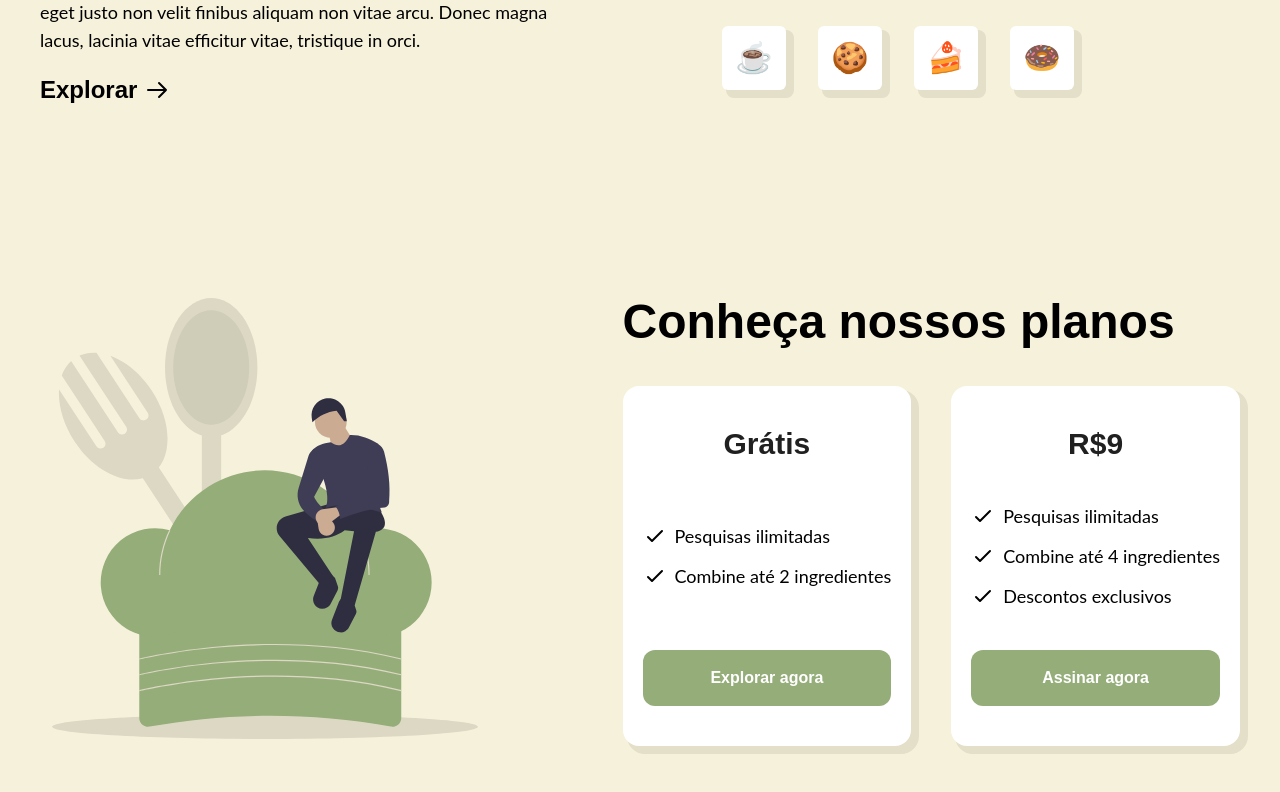
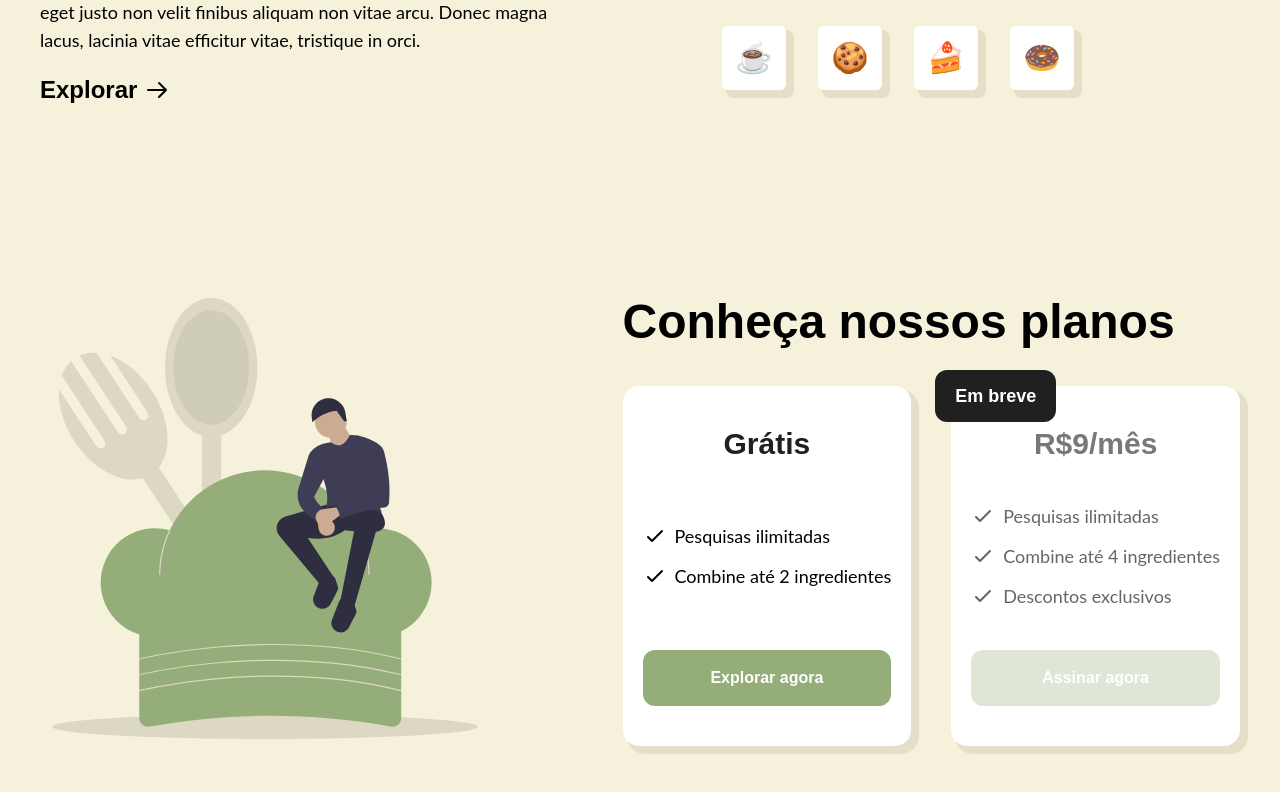
Before and after one commit to filipeveronezi/compleat, a Next.js app: page / in a window 1280 px wide. Shown: the part 386-1178 px from the top of the page. Built offline with nearby package versions, Linux system fonts and the light colour scheme.

Commit message:
feat: create disabled and disclaimer prop to plan card

```diff
--- a/src/modules/Landing/Plans/PlanCard/index.tsx
+++ b/src/modules/Landing/Plans/PlanCard/index.tsx
@@ -6,12 +6,30 @@ interface Props {
   title: string
   features: string[]
   buttonText: string
+  disclaimer?: string
+  disabled?: boolean
 }
 
-export const PlanCard = ({ title, features, buttonText }: Props) => {
+export const PlanCard = ({
+  title,
+  features,
+  buttonText,
+  disclaimer,
+  disabled
+}: Props) => {
   return (
-    <Card>
-      <div className="flex flex-col w-full h-full gap-10 items-center justify-between">
+    <Card className="relative">
+      <>
+        {disclaimer && (
+          <div className="bg-black rounded-xl px-5 py-3 absolute -top-4 -left-4">
+            <p className="text-white font-bold text-lg">{disclaimer}</p>
+          </div>
+        )}
+        <div
+          className={`flex flex-col w-full h-full gap-10 items-center justify-between ${
+            disabled ? 'opacity-60' : ''
+          }`}
+        >
           <h1 className="text-black text-3xl font-bold">{title}</h1>
           <div className="flex flex-col gap-3">
             {features.map((feature, index) => {
@@ -24,8 +42,9 @@ export const PlanCard = ({ title, features, buttonText }: Props) => {
               )
             })}
           </div>
-        <Button text={buttonText} type="primary" />
+          <Button text={buttonText} type="primary" disabled={disabled} />
         </div>
+      </>
     </Card>
   )
 }
--- a/src/modules/Landing/Plans/index.tsx
+++ b/src/modules/Landing/Plans/index.tsx
@@ -31,9 +31,11 @@ export const Plans = () => {
             buttonText="Explorar agora"
           />
           <PlanCard
-            title="R$9"
+            title="R$9/mês"
             features={paidFeatures}
             buttonText="Assinar agora"
+            disclaimer="Em breve"
+            disabled
           />
         </div>
       </div>
```
Lines whose indentation alone changed are shown as unchanged.
